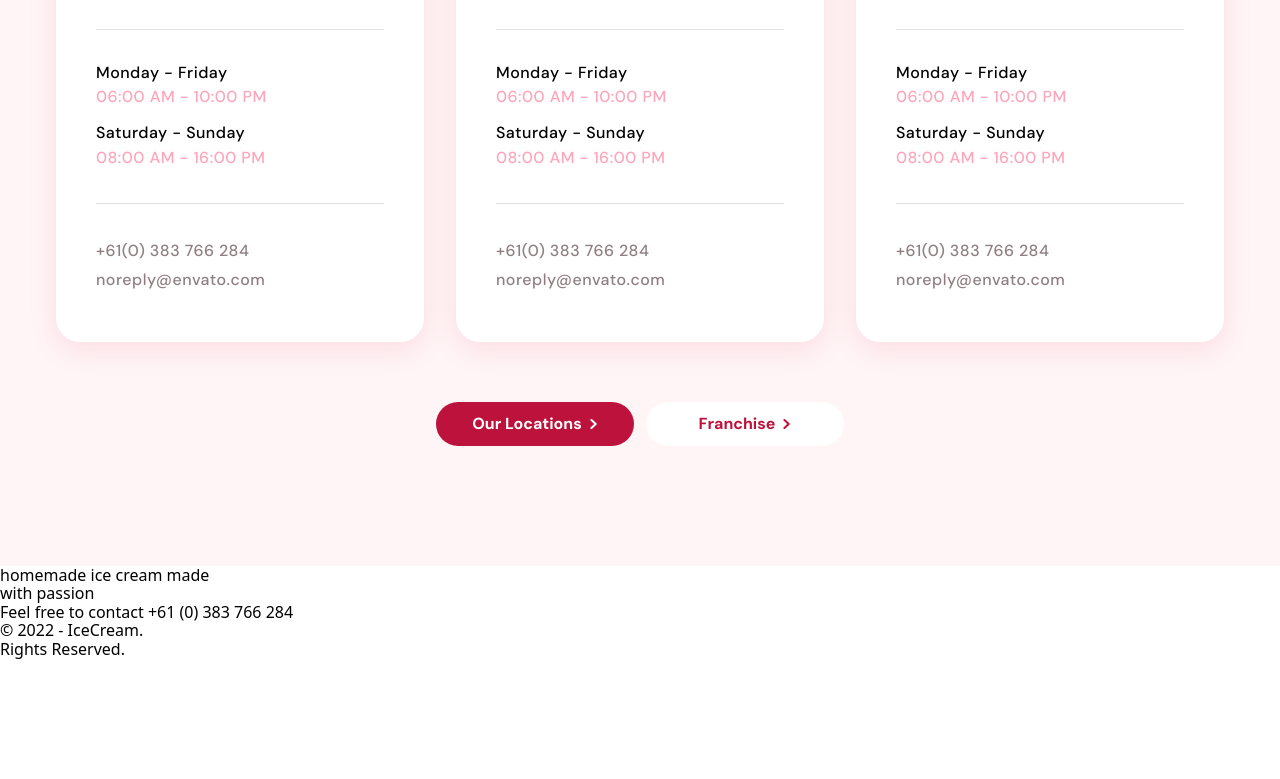
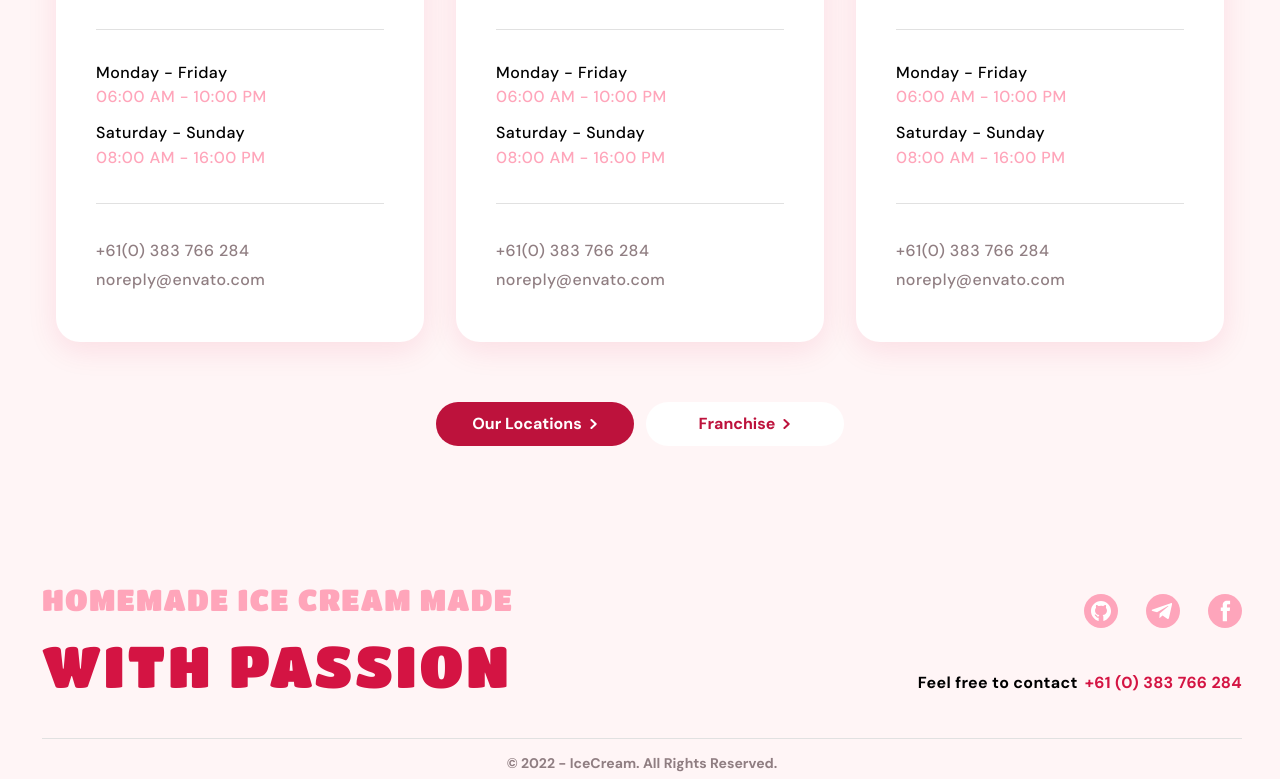
Before and after one commit to Stanislav-lebid/team-project, a website built with Parcel: page src/index.html in a window 1280 px wide. Shown: the part 1409-2188 px from the top of the page. Before the commit the page ends 2069 px from the top, so only its background shows below. Built offline with nearby package versions, Linux system fonts and the light colour scheme.

Commit message:
add-footer-style

```diff
--- a/src/partials/footer.html
+++ b/src/partials/footer.html
@@ -1,23 +1,44 @@
-<div class="footer">
+<div class="footer " >
+    <div class="footer__container">
+
+        <div class="footer__border">
+
             <div class="footer__box-iformation">
                 <p class="footer__title">homemade ice cream made</p>
-        <p class="footer__second-title">with passion</p>
+                <p class="footer__second-title">with  passion</p>
             </div>
+            <div class="footer__box">
+
                 <ul class="footer__social-list">
                     <li class="footer__social-item">
-            <a class="footer__social-link"></a>
+                        <a class="footer__social-link">
+                            <svg class="footer__icon" width="34" height="34">
+                                <use href="./images/icons/sprite.svg#github"></use>
+                            </svg>
+                        </a>
                     </li>
                     <li class="footer__social-item">
-            <a class="footer__social-link"></a>
+                        <a class="footer__social-link">
+                            <svg class="footer__icon" width="34" height="34">
+                                <use href="./images/icons/sprite.svg#telegram"></use>
+                            </svg>
+                        </a>
                     </li>
                     <li class="footer__social-item">
-            <a class="footer__social-link"></a>
+                        <a class="footer__social-link">
+                            <svg class="footer__icon" width="34" height="34">
+                                <use href="./images/icons/sprite.svg#facebook"></use>
+                            </svg>
+                        </a>
                     </li>
 
                 </ul>
-    <a href="tel:+610383766284" class=footer__number> Feel free to contact <span class="footer__tell">+61 (0) 383 766 284</span> </a>
+                <a href="tel:+610383766284" class=footer__number> Feel free to contact  <span class="footer__tell">+61 (0) 383 766 284</span> </a>
+            </div>
+        </div>
         <div class="footer__copyright">
-        <p class="footer__copyright-text">© 2022 - IceCream. <br> Rights Reserved.</p>
+            <p class="footer__copyright-text">© 2022 - IceCream.  All Rights Reserved.</p>
 
         </div>
     </div>
+</div>
--- a/src/sass/_contact.scss
+++ b/src/sass/_contact.scss
@@ -146,17 +146,21 @@
             line-height: 29.76px
         }
     }
-    &__link{
+    &__link {
         color: var(--colorText-accent);
         line-height: 18px;
-        scale: 1;
+        transition: color var(--default-transition),transform var(--default-transition);
+        line-height: 1.5;
+        display: inline-block;
+        transform: scale(1);
 
-        &:hover,:focus{
+        &:hover,
+        &:focus {
             color: var(--colorText-primary);
             transform: scale(1.1);
         }
+    }
 
-    }
 }
 .contact-section{
 
--- /dev/null
+++ b/src/sass/_footer.scss
@@ -0,0 +1,193 @@
+.footer{
+    background-color: #FFF5F6;
+    padding: 20px 20px 0px 20px;
+    @include media-min(768px) {
+        padding: 16px 16px 0px 20px;
+    }
+    &__container{
+        max-width: 320px;
+        width: 100%;
+        margin: 0 auto;
+
+
+
+        @include media-min(768px) {
+            max-width: 768px;
+
+        }
+
+        @include media-min(1200px) {
+            max-width: 1200px;
+
+        }
+    }
+    &__title{
+        color: var(--colorText-third);
+        font-family: var(--fontFamaly-primary);
+        text-transform: uppercase;
+        margin-bottom: 16px;
+        font-size: 18px;
+        font-weight: 400;
+        line-height: 1.167;
+        @include media-min(768px) {
+            letter-spacing: .04em;
+            font-size: 26px;
+            line-height: 1.154;
+        }
+        @include media-min(1200px) {
+            letter-spacing: .04em;
+            font-size: 30px;
+            line-height: 1.133;
+        }
+    }
+    &__second-title{
+        color: var(--colorText-primary);
+        font-family: var(--fontFamaly-primary);
+        letter-spacing: .04em;
+        text-transform: uppercase;
+        font-size: 34px;
+        font-weight: 400;
+        line-height: 1.147;
+        @include media-min(768px) {
+            letter-spacing: .06em;
+            font-size: 48px;
+            line-height: 1.146;
+        }
+        @include media-min(1200px) {
+            letter-spacing: .05em;
+            font-size: 58px;
+            line-height: 1.145;
+        }
+    }
+    &__social-list{
+        display: flex;
+        justify-content: right;
+        margin-top: 40px;
+        margin-bottom: 40px;
+        @include media-min(768px) {
+           margin-top: 60px;
+        }
+        @include media-min(768px) {
+            margin-top: 12px;
+         }
+    }
+    &__social-link{
+        display: flex;
+        align-items: center;
+        justify-content: center;
+        width: 34px;
+        height: 34px;
+        border-radius: 50%;
+        background-color: #FEA5BB;
+        scale: 1;
+       transition: transform 250ms cubic-bezier(.17,.67,.83,.67);
+       &:hover,:focus{
+        background-color: var(--colorText-primary);
+        transform: scale(1.1);
+    }
+    }
+    &__social-item{
+       margin-right: 28px;
+
+
+       &:last-child{
+        margin-right: 0;
+       }
+
+        &:hover,:focus{
+            color: var(--colorText-primary);
+            transform: scale(1.1);
+        }
+    }
+
+    &__number{
+        display: flex;
+        justify-content: right;
+        line-height: 1.83;
+        font-family: var( --fontFamaly-secondary);
+        font-weight: 700;
+        font-size: 13px;
+        color: var( --colorText-other);
+        @include media-min(768px) {
+            font-size: 14px;
+            line-height: 1.86;
+        }
+         @include media-min(768px) {
+            letter-spacing: .02em;
+            align-items: center;
+            font-size: 16px;
+            line-height: 1.86;
+        }
+    }
+
+    &__tell{
+        color: var( --colorText-primary);
+        padding-left: 4px;
+        transition: transform var(--default-transition);
+        padding-left: 7px;
+        transform: scale(1);
+        &:hover{
+            transform: scale(1.1);
+        }
+    }
+    &__border{
+        border-bottom: 1px solid #e1e1e1;
+        padding-bottom: 40px;
+        @include media-min(768px) {
+            display: flex;
+            justify-content: space-between;
+        }
+    }
+    &__copyright{
+      margin-top: 12px;
+      display: flex;
+      align-items: center;
+      justify-content: center;
+        @include media-min(768px) {
+            margin-top: 8px;
+        }
+        @include media-min(1200px) {
+            margin-top: 7px;
+        }
+
+    }
+    &__copyright-text{
+        @media (max-width: 767px) {
+        padding: 16px 65px 3px 65px;
+        display: flex;
+        justify-content: center;
+        align-items: center;
+        flex-wrap: wrap;
+        }
+
+        @media (min-width: 768px) and (max-width: 1199px) {
+            padding-top: 8px;
+        }
+
+        @media (min-width: 1200px) {
+            padding-top: 7px;
+            padding-bottom: 4px;
+        }
+
+        font-family: var(--fontFamaly-secondary);
+        font-style: normal;
+        font-weight: 700;
+        font-size: 14px;
+        line-height: 1.52;
+        text-align: center;
+        color: var(--colorText-accent);
+    }
+    &__box-iformation{
+        @media (min-width: 320px) {
+            max-width: 234px;
+        }
+
+        @media (min-width: 768px) {
+            max-width: 340px;
+        }
+
+        @media (min-width: 1200px) {
+            max-width: 474px;
+        }
+    }
+}
--- a/src/sass/_gallery.scss
+++ b/src/sass/_gallery.scss
@@ -34,12 +34,15 @@
     }
    }
    &__image {
-    border-radius: 20px;
+    border-radius: 8px;
     transition: transform var(--default-transition), box-shadow var(--default-transition);
 
     &:hover {
         transform: scale(1.1);
         box-shadow: 0 1px 3px rgba(0,0,0,.12), 0 1px 1px rgba(0,0,0,.14), 0 2px 1px rgba(0,0,0,.2);
+    }
+    @include media-min(768px) {
+        border-radius: 20px;
     }
 }
 
--- a/src/sass/index.scss
+++ b/src/sass/index.scss
@@ -16,3 +16,5 @@
 
 @import './_gallery.scss';
 @import './contact';
+
+@import './footer';
```
Also changed, not shown: CSS/index.min.css, 1 other file. Lines whose indentation alone changed are shown as unchanged.
